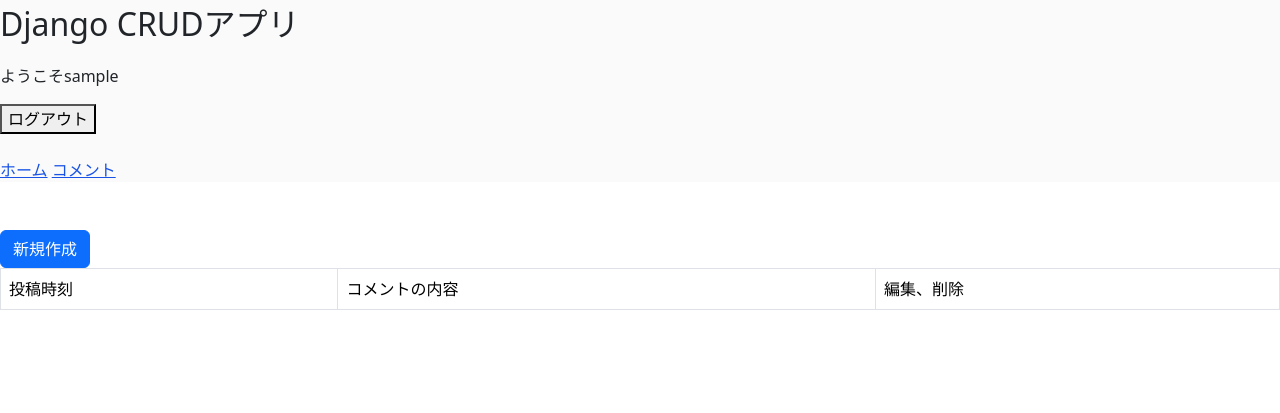
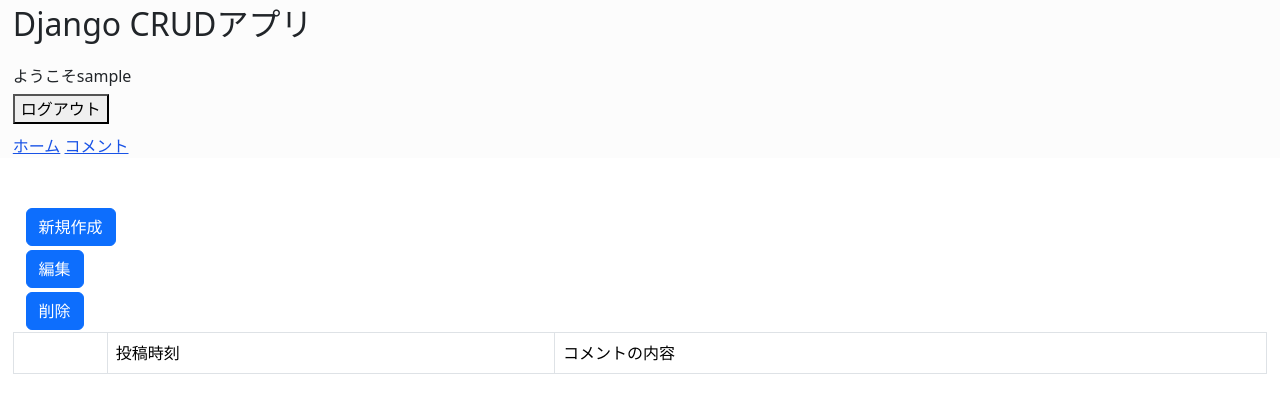
Before and after one commit to T-watanabe9/Repository, a Django app: page /comment/ in a window 1280 px wide. Shown: the top 413 px of the page. Run offline with Django 5.2, Linux system fonts and the light colour scheme; the visitor is signed in with stand-in values (Sample User, id 1); data that the repository does not hold is empty.

Commit message:
0309 2139

```diff
--- a/pro_safe_eyes/app_safe_eyes/templates/base.html
+++ b/pro_safe_eyes/app_safe_eyes/templates/base.html
@@ -10,8 +10,9 @@
 </head>
 <body>
     <header>
+        <div class="color-navbar">
+            <div class=" paddingleft">
 
-        <div class="color-navbar">
                 <p><font size="6">Django CRUDアプリ</font></p>
                 <!-- <a class="nav-link" ref="#">リンク2</a> -->
 
@@ -19,15 +20,15 @@
                 <!-- ログイン済ユーザー -->
                 {% if request.user.is_authenticated %}
 
-            <p><font size="3">ようこそ{{ user.get_username }}</font></p>
+                <span><font size="3">ようこそ{{ user.get_username }}</font></span>
 
                 <!-- ログアウトボタン -->
+                <div class="verticalpadding">
                     <form action="{% url 'logout' %}" method="post">
                         {% csrf_token %}
                         <button>ログアウト</button>
                     </form>
-
-            <br>
+                </div>
 
                 <!-- メニュー -->
                 <a href="{% url 'home' %}" class="color-link">ホーム</a>
@@ -48,6 +49,7 @@
                 {% endif %}
 
             </div>
+        </div>
     </header>
 
     <!-- ページのコンテンツ -->
@@ -59,7 +61,7 @@
 
         /* ナビゲーションバーの色 */
         .color-navbar {
-            background-color: hsl(200, 1%, 98%);
+            background-color: hsl(200, 1%, 99%);
         }
 
         /* リンクの色 */
@@ -67,7 +69,17 @@
         color: hsl(223, 80%, 50%);
         }
 
+        .paddingleft {
+         padding-left: 1%;  /* 左の余白 */
+        }
+
+        .verticalpadding {
+            padding-top: 6px;
+            padding-bottom: 10px;
+        }
+
     </style>
+
 
     <!-- bootstrap -->
     <script src="https://cdn.jsdelivr.net/npm/bootstrap@5.3.2/dist/js/bootstrap.bundle.min.js"></script>
--- a/pro_safe_eyes/app_safe_eyes/templates/models/comment_list.html
+++ b/pro_safe_eyes/app_safe_eyes/templates/models/comment_list.html
@@ -13,36 +13,79 @@
 
 
    <div>
-      <a href="{% url 'comment_create' %}" class="btn btn-primary">新規作成</a>
+      <a href="{% url 'comment_create' %}" class="btn btn-primary mymargin ">新規作成</a>
+   </div>
+   <div>
+      {% comment %}href="{% url 'home' %}"{% endcomment %}
+      <a  class="btn btn-primary mymargin" id="comment-update">編集</a>
+   </div>
+   <div>
+      <a href="{% url 'home' %}" class="btn btn-primary mymargin ">削除</a>
    </div>
 
    <div>
+      <div class=" mypadding">
          <table border="1" class="table table-bordered">
+
             <tr>
+                  <td></td>
                   <td>投稿時刻</td>
                   <td>コメントの内容</td>
-               <td>編集、削除</td>
             </tr>
 
             <!-- すべてのオブジェクトに対して繰り返し -->
             {% for comment in object_list %}
             <tr>
+
+                  <td>
+                     <input type="radio" name="comment" value="{{comment.pk}}">
+                  </td>
+
                   <td>{{ comment.datetime }}</td>
 
                   <td>{{ comment.content }} </td>
 
-               <td>
-                  {% comment %}
-                  <a href="{% url 'comment_update' pk=comment.pk %}">編集</a>
-                  <a href="{% url 'comment_delete' pk=comment.pk %}">削除</a>
-                  {% endcomment %}
-               </td>
             </tr>
             {% endfor %}
 
          </table>
+      </div>
+   </div>
 
-   </div>
+
+
+   <script>
+      (() => {
+
+         //コメント編集ボタンの挙動。
+         document.getElementById("comment-update").onclick = function() {
+
+            console.log("編集ボタンがクリックされた！");
+
+            // 選択されているラジオボタンを取得。
+            const checkedRadio = document.querySelector('input[name="comment"]:checked');
+
+            // ラジオボタンがnullでなければ、自身にhref属性を付与。
+            if (checkedRadio) {
+               this.setAttribute("href", "{% url 'home' %}");//リンクにpk=comment.pkを代入する。
+            }
+         };
+
+      })();
+   </script>
+
+   <style>
+      .mymargin {
+         margin-top: 2px;  /* 上の要素との間隔 */
+         margin-bottom: 2px;  /* 下の要素との間隔 */
+         margin-left: 2%;  /* 左の要素との間隔 */
+      }
+
+      .mypadding {
+         padding-left: 1%;  /* 左の余白 */
+         padding-right: 1%;  /* 右の余白 */
+      }
+   </style>
 
 
    {% comment %}
```
Lines whose indentation alone changed are shown as unchanged.
